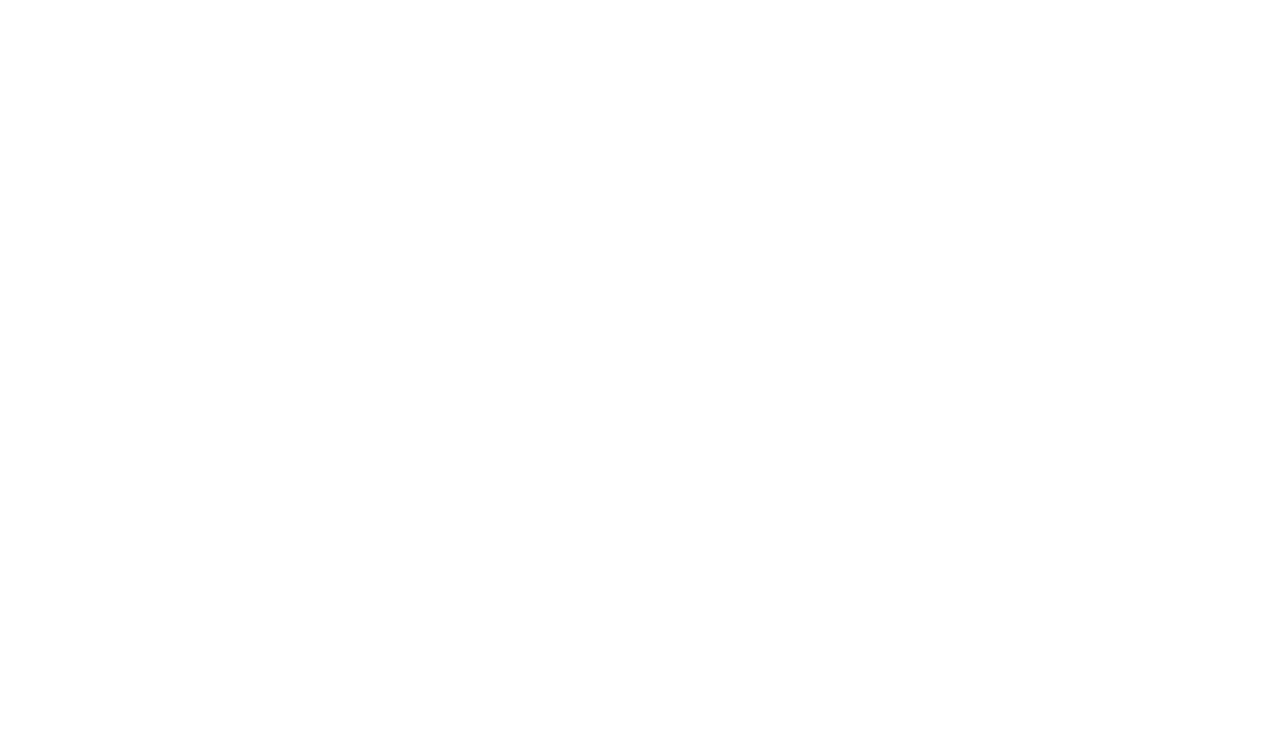
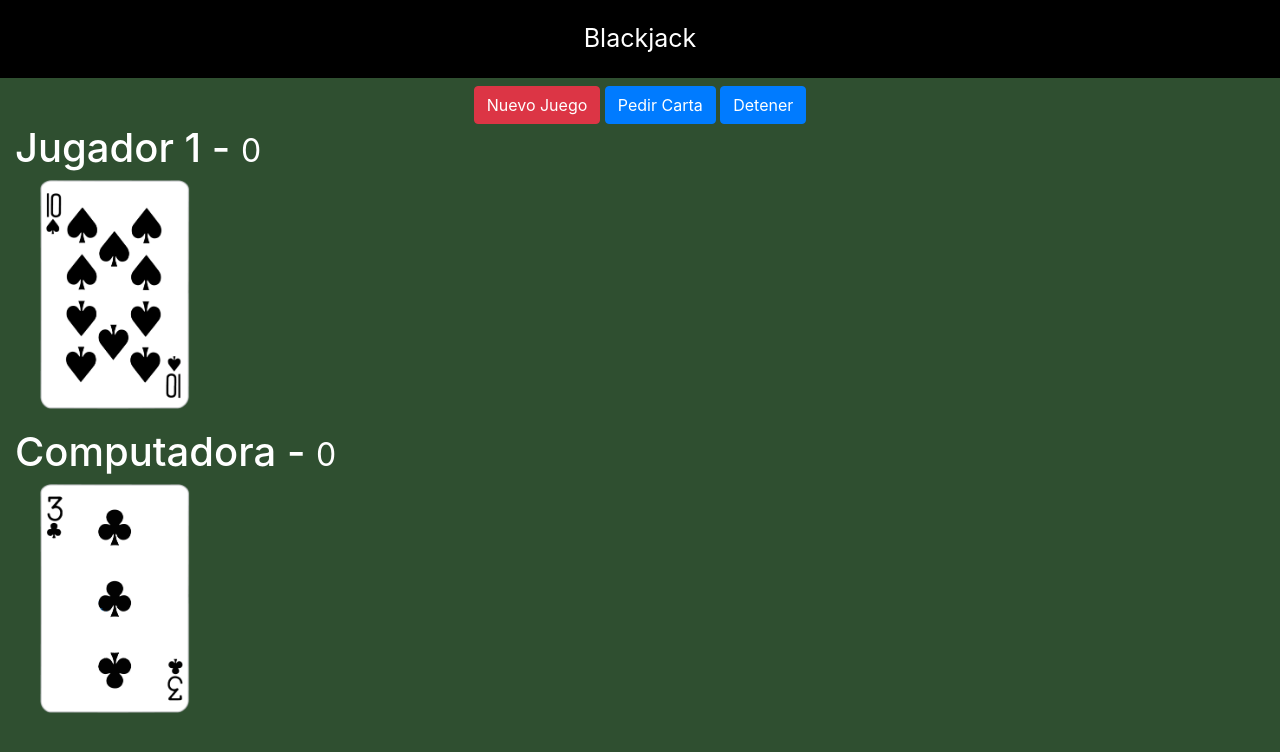
Before and after one commit to jorchev/javascript, a plain HTML site: page 02-blackjack/index.html in a window 1280 px wide. Drawn offline with nearby package versions, Linux system fonts and the light colour scheme.

Commit message:
29 - Estilo y estructura de nuestro juego

```diff
--- a/02-blackjack/assets/css/styles.css
+++ b/02-blackjack/assets/css/styles.css
@@ -0,0 +1,24 @@
+html, body{
+    margin: 0;
+    background-color: #2F4F30;
+    color: white;
+}
+
+.titulo{
+    text-align: center;
+    background-color: black;
+    color:white;
+    padding: 20px;
+    font-size: 25px;
+}
+
+.carta{
+    position: relative;
+    width: 150px;
+    left: 100px;
+    margin-left: -75px;
+}
+
+#computadora-cartas, #jugador-cartas{
+    height: 240px;
+}
--- a/02-blackjack/index.html
+++ b/02-blackjack/index.html
@@ -5,10 +5,49 @@
     <meta http-equiv="X-UA-Compatible" content="IE=edge">
     <meta name="viewport" content="width=device-width, initial-scale=1.0">
     <title>Blackjack</title>
+    <link rel="stylesheet" href="https://stackpath.bootstrapcdn.com/bootstrap/4.4.1/css/bootstrap.min.css" integrity="sha384-Vkoo8x4CGsO3+Hhxv8T/Q5PaXtkKtu6ug5TOeNV6gBiFeWPGFN9MuhOf23Q9Ifjh" crossorigin="anonymous">
     <link rel="stylesheet" href="assets/css/styles.css">
-    <link rel="stylesheet" href="https://stackpath.bootstrapcdn.com/bootstrap/4.4.1/css/bootstrap.min.css" integrity="sha384-Vkoo8x4CGsO3+Hhxv8T/Q5PaXtkKtu6ug5TOeNV6gBiFeWPGFN9MuhOf23Q9Ifjh" crossorigin="anonymous">
 </head>
 <body>
+
+    <header class="titulo">
+        Blackjack
+    </header>
+
+    <div class="row mt-2">
+        <div class="col text-center">
+            <button class="btn btn-danger">Nuevo Juego</button>
+            <button class="btn btn-primary">Pedir Carta</button>
+            <button class="btn btn-primary">Detener</button>
+        </div>
+    </div>
+
+    <div class="row container">
+        <div class="col">
+            <h1>Jugador 1 - <small>0</small></h1>
+            <div id="jugador-cartas">
+                <img src="assets/cartas/10S.png" class="carta">
+                <!-- <img src="assets/cartas/10S.png" class="carta"> -->
+                <!-- <img src="assets/cartas/10S.png" class="carta"> -->
+                <!-- <img src="assets/cartas/10S.png" class="carta"> -->
+                <!-- <img src="assets/cartas/10S.png" class="carta"> -->
+            </div>
+        </div>
+    </div>
+
+    <div class="row container mt-2">
+        <div class="col">
+            <h1>Computadora - <small>0</small></h1>
+            <div id="computadora-cartas">
+                <img src="assets/cartas/3C.png" class="carta">
+                <!-- <img src="assets/cartas/3C.png" class="carta"> -->
+                <!-- <img src="assets/cartas/3C.png" class="carta"> -->
+                <!-- <img src="assets/cartas/3C.png" class="carta"> -->
+                <!-- <img src="assets/cartas/3C.png" class="carta"> -->
+
+            </div>
+        </div>
+    </div>
 
     <script src="assets/js/juego.js"></script>
 </body>
```
